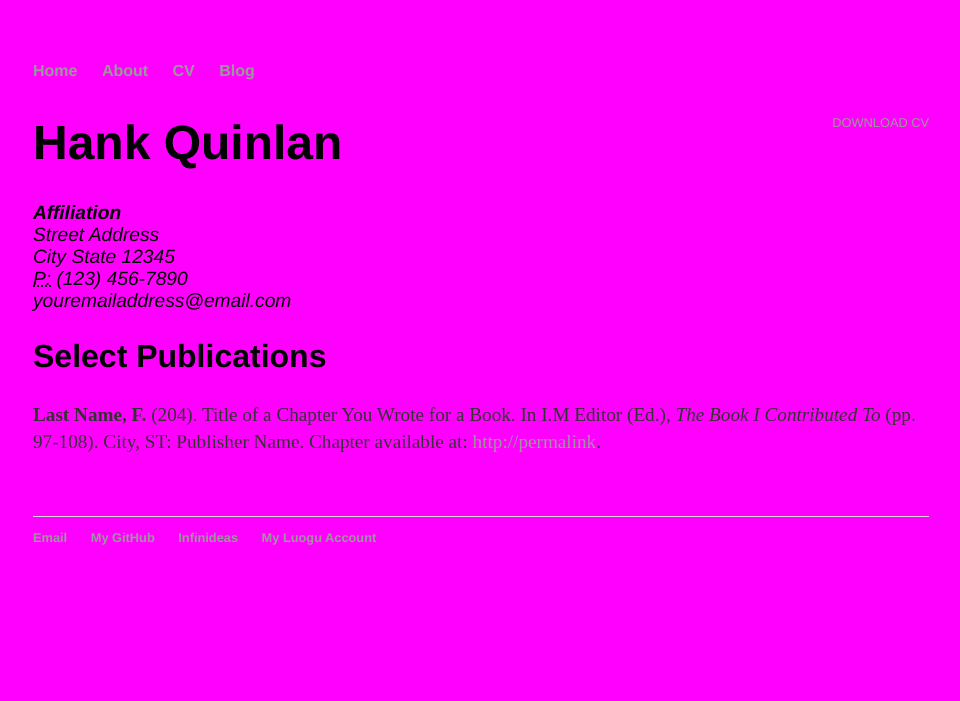
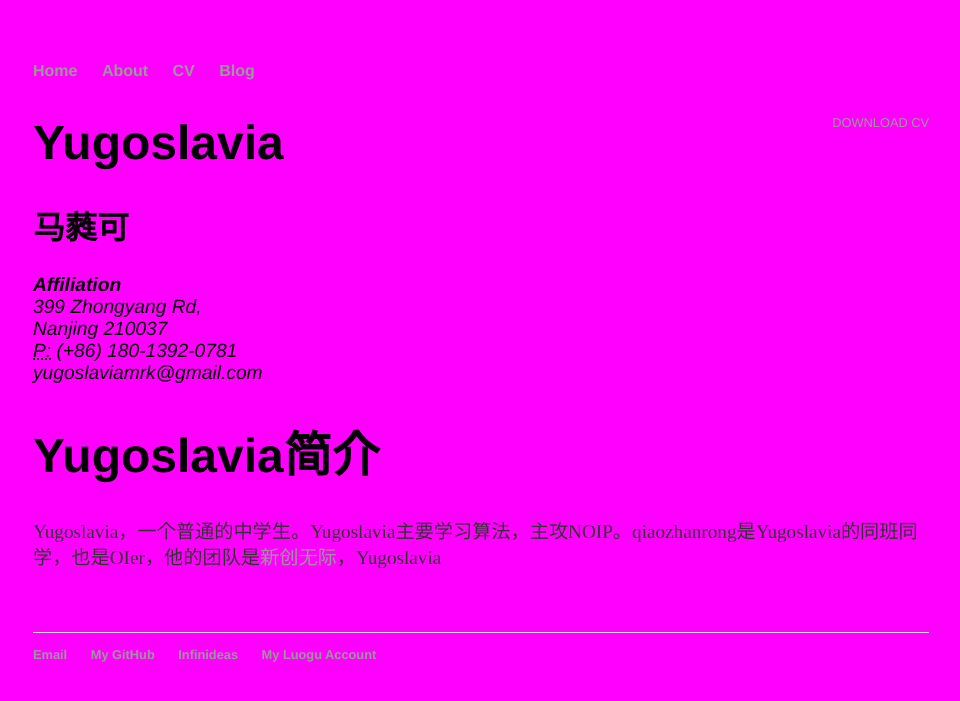
Before and after one commit to Yugoslavia36/yugoslavia36.github.io, a Jekyll site: the page built from cv/index.html, in a window 1280 px wide. Shown: the top 701 px of the page, without its empty margins (159-1119 px from the left). Built offline with Jekyll 4.4.1, drawn with Linux system fonts in a browser that asks for light colours.

Commit message:
Update index.html

```diff
--- a/cv/index.html
+++ b/cv/index.html
@@ -1,22 +1,20 @@
 ---
 layout: default
-title: CV of Your Name
+title: CV of Yugoslavia
 ---
 
 	<div class="cv">
 		<a href="#" class="download" title="Download CV as PDF">Download CV</a>
-					<h1>Hank Quinlan</h1>
+					<h1>Yugoslavia</h1>
+					<h2>马蕤可</h2>
 					<address>
 					<strong>Affiliation</strong><br>
-					Street Address<br>
-					City State 12345<br>
-					<abbr title="phone">P:</abbr> (123) 456-7890<br>
-					<span class="obfuscate">youremailaddress@email.com</span>
+					399 Zhongyang Rd,<br>
+					Nanjing 210037<br>
+					<abbr title="phone">P:</abbr> (+86) 180-1392-0781<br>
+					<span class="obfuscate">yugoslaviamrk@gmail.com</span>
 					</address>
-
-					<h2>Select Publications</h2>
-
-					<p><strong>Last Name, F.</strong> (204). Title of a Chapter You Wrote for a Book. In I.M Editor (Ed.), <em>The Book I Contributed To</em> (pp. 97-108). City, ST: Publisher Name. Chapter available at: <a href="#">http://permalink</a>.
-
+		<h1>Yugoslavia简介</h1>
+		<p>Yugoslavia，一个普通的中学生。Yugoslavia主要学习算法，主攻NOIP。qiaozhanrong是Yugoslavia的同班同学，也是OIer，他的团队是<a href="http://www.infinideas.org/">新创无际</a>，Yugoslavia
 
 	</div>
```
